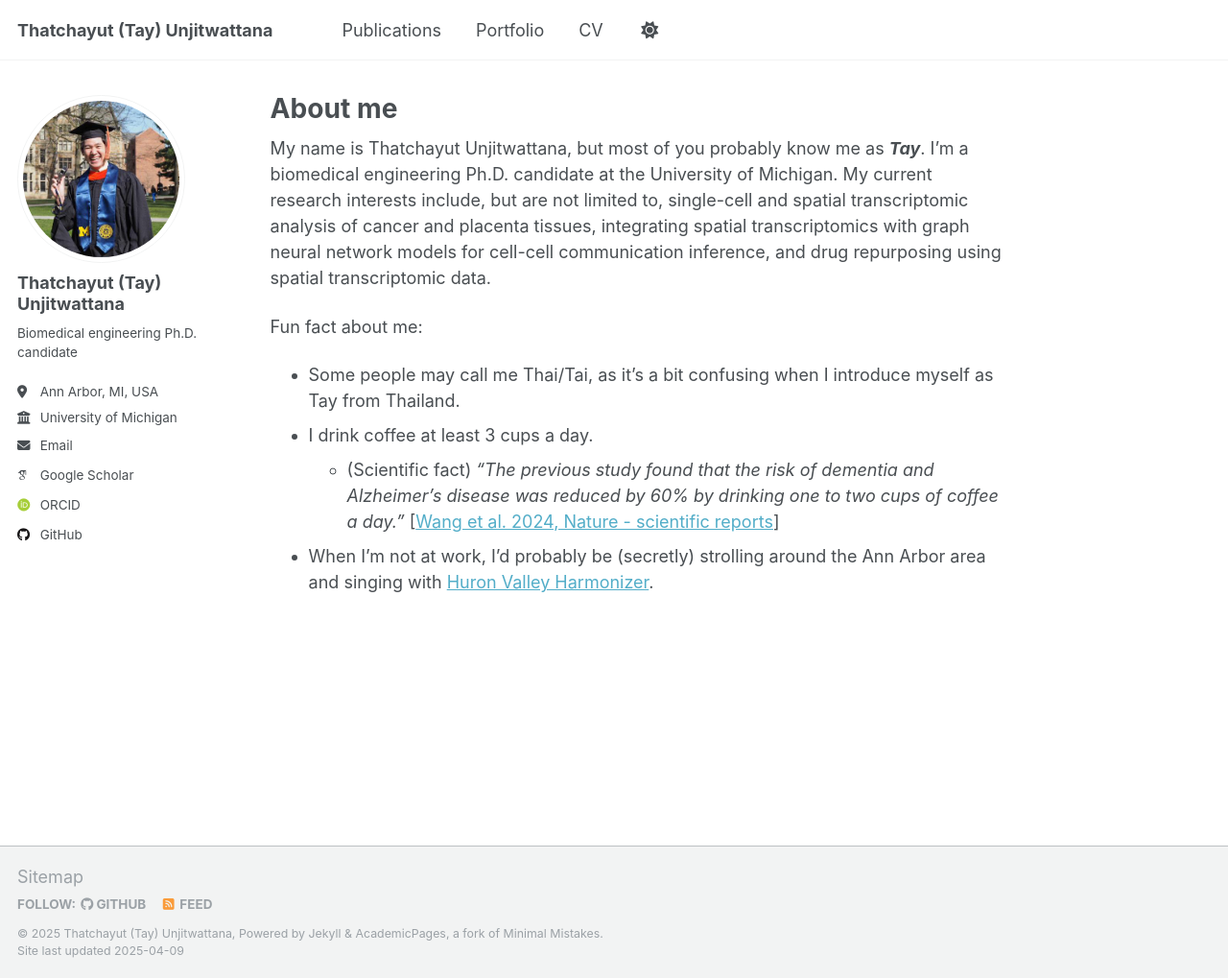
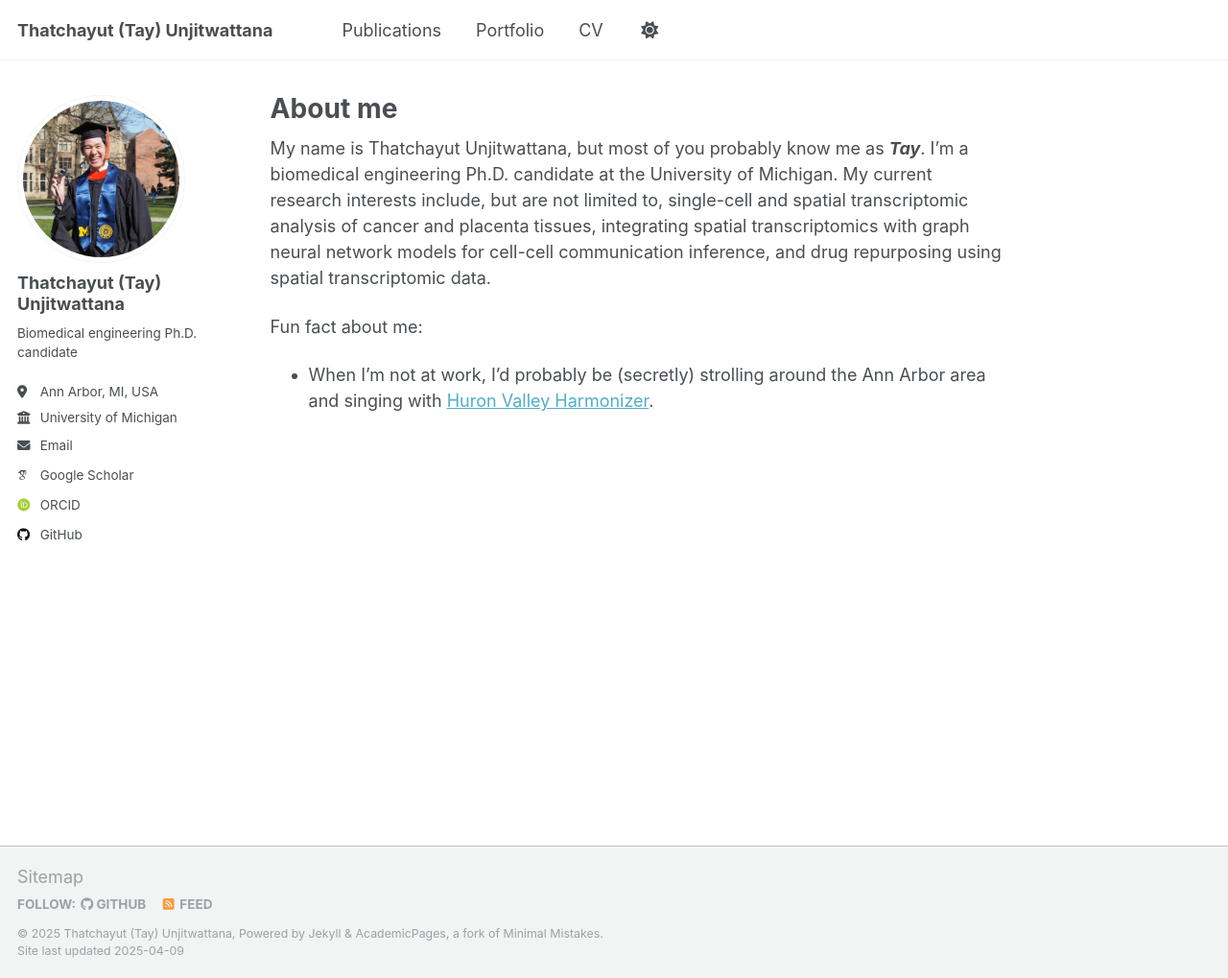
Before and after one commit to thatchayut/thatchayut.github.io, a Jekyll site: the page built from _pages/about.md, in a window 1280 px wide and 1019 px high. Shown: the whole window at 96% size. Built offline with Jekyll 4.4.1, drawn with Linux system fonts in a browser that asks for light colours; some web fonts are replaced.

Commit message:
Update about.md

```diff
--- a/_pages/about.md
+++ b/_pages/about.md
@@ -10,7 +10,4 @@ redirect_from:
 My name is Thatchayut Unjitwattana, but most of you probably know me as ***Tay***. I'm a biomedical engineering Ph.D. candidate at the University of Michigan. My current research interests include, but are not limited to, single-cell and spatial transcriptomic analysis of cancer and placenta tissues, integrating spatial transcriptomics with graph neural network models for cell-cell communication inference, and drug repurposing using spatial transcriptomic data.
 
 Fun fact about me:
-* Some people may call me Thai/Tai, as it's a bit confusing when I introduce myself as Tay from Thailand.
-* I drink coffee at least 3 cups a day.
-  * (Scientific fact) *"The previous study found that the risk of dementia and Alzheimer's disease was reduced by 60% by drinking one to two cups of coffee a day."* [[Wang et al. 2024, Nature - scientific reports](https://www.nature.com/articles/s41598-024-71426-y)]
 * When I'm not at work, I'd probably be (secretly) strolling around the Ann Arbor area and singing with [Huron Valley Harmonizer](https://sites.google.com/view/hvharmonizers).
```
